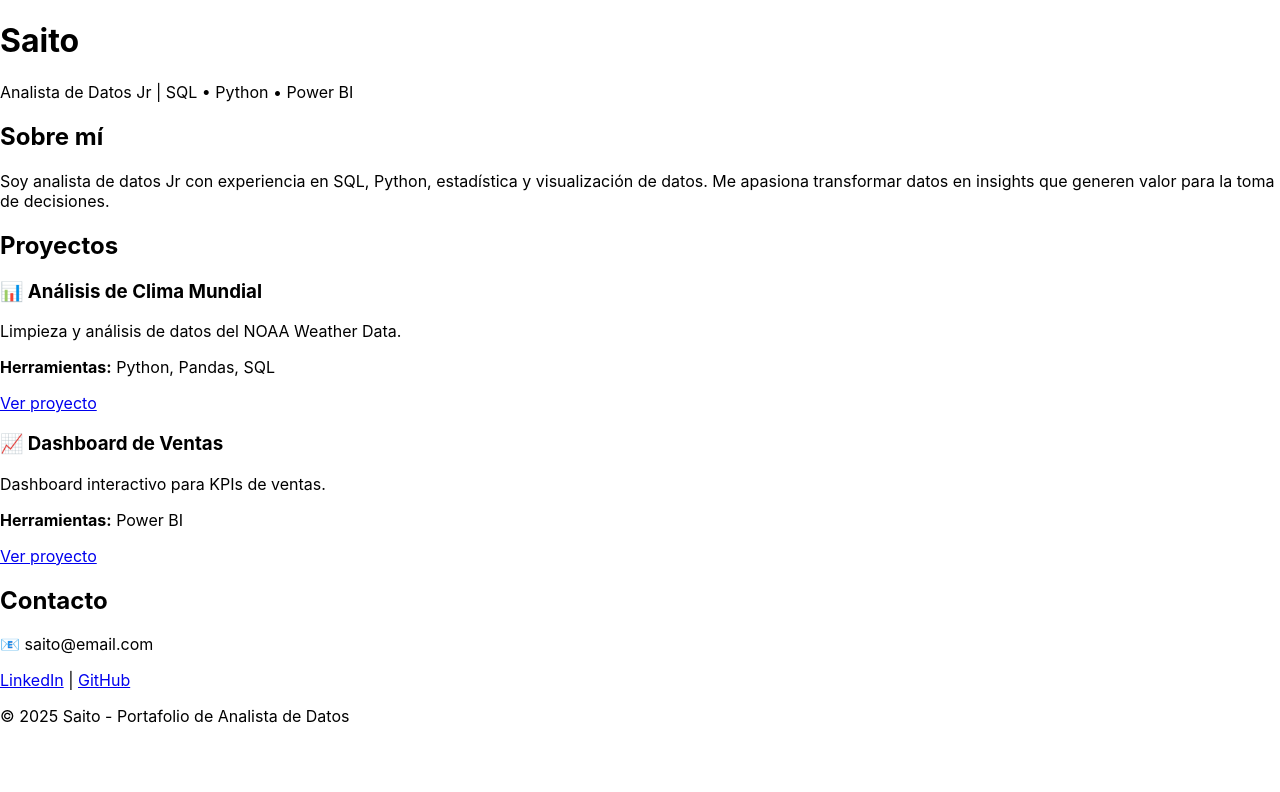
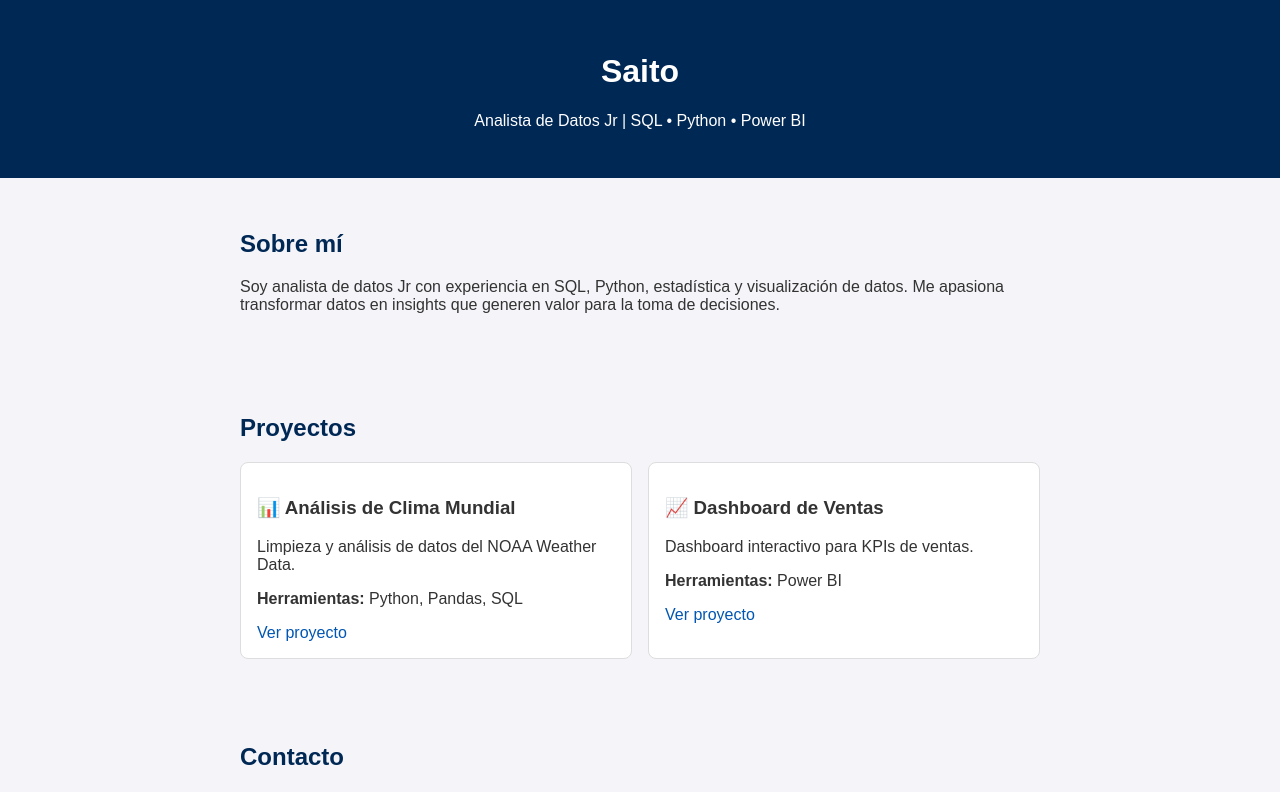
Before and after one commit to SaitoM17/mi-portafolio, a React (Create React App) app: page / in a window 1280 px wide. Shown: the top 792 px of the page. Built offline with nearby package versions, Linux system fonts and the light colour scheme.

Commit message:
feat: Se agreo estilos

```diff
--- a/src/App.css
+++ b/src/App.css
@@ -1,38 +1,53 @@
-.App {
+body {
+  font-family: Arial, sans-serif;
+  margin: 0;
+  background: #f4f4f9;
+  color: #333;
+}
+
+header {
+  background: #002855;
+  color: white;
+  padding: 2rem;
   text-align: center;
 }
 
-.App-logo {
-  height: 40vmin;
-  pointer-events: none;
+section {
+  padding: 2rem;
+  max-width: 800px;
+  margin: auto;
 }
 
-@media (prefers-reduced-motion: no-preference) {
-  .App-logo {
-    animation: App-logo-spin infinite 20s linear;
-  }
+h2 {
+  color: #002855;
 }
 
-.App-header {
-  background-color: #282c34;
-  min-height: 100vh;
-  display: flex;
-  flex-direction: column;
-  align-items: center;
-  justify-content: center;
-  font-size: calc(10px + 2vmin);
-  color: white;
+.projects-grid {
+  display: grid;
+  grid-template-columns: 1fr 1fr;
+  gap: 1rem;
 }
 
-.App-link {
-  color: #61dafb;
+.project-card {
+  background: white;
+  padding: 1rem;
+  border: 1px solid #ddd;
+  border-radius: 8px;
 }
 
-@keyframes App-logo-spin {
-  from {
-    transform: rotate(0deg);
-  }
-  to {
-    transform: rotate(360deg);
-  }
+.project-card a {
+  color: #0056b3;
+  text-decoration: none;
 }
+
+.project-card a:hover {
+  text-decoration: underline;
+}
+
+footer {
+  background: #222;
+  color: white;
+  text-align: center;
+  padding: 1rem;
+  margin-top: 2rem;
+}
```
